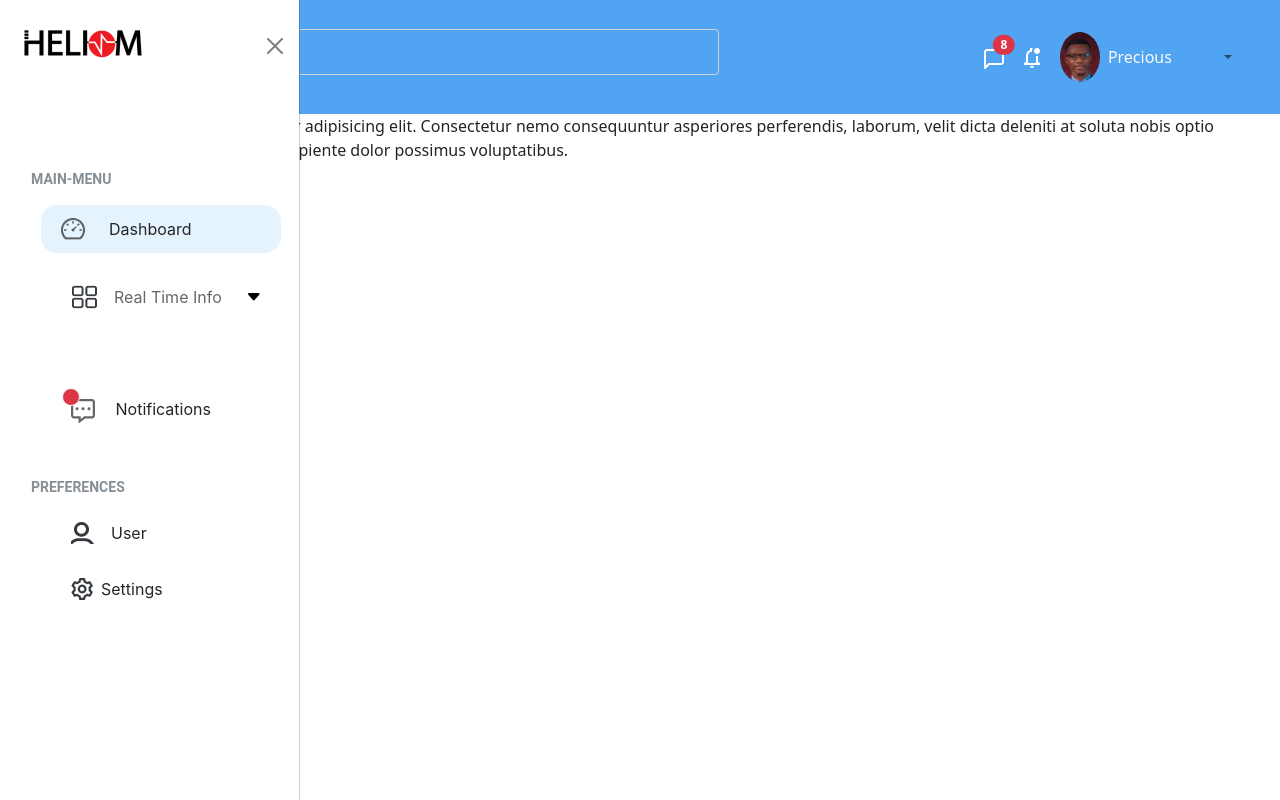
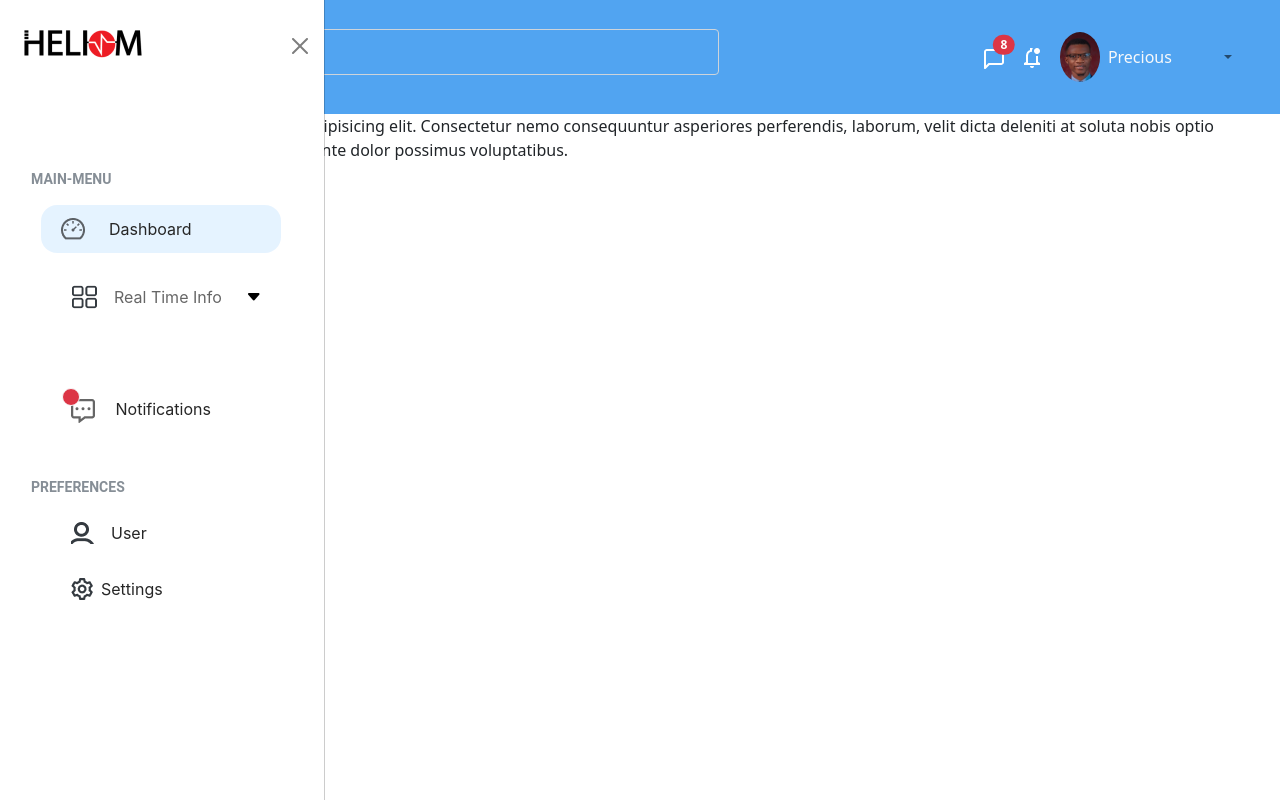
Before and after one commit to Masterprecie/pmms-sidebar-nav, a plain HTML site: page index.html in a window 1280 px wide. Both pictures are taken after a click on the button 51 px from the left and 52 px from the top of the page. Drawn offline with nearby package versions, Linux system fonts and the light colour scheme.

Commit message:
modified

```diff
--- a/css/style.css
+++ b/css/style.css
@@ -157,7 +157,7 @@ padding-left: 70px;
 }
 
 .offcanvas-start {
-   width: 300px!important;
+   width: 325px!important;
 }
 @media (max-width:885px) {
    #navHeader{
```
